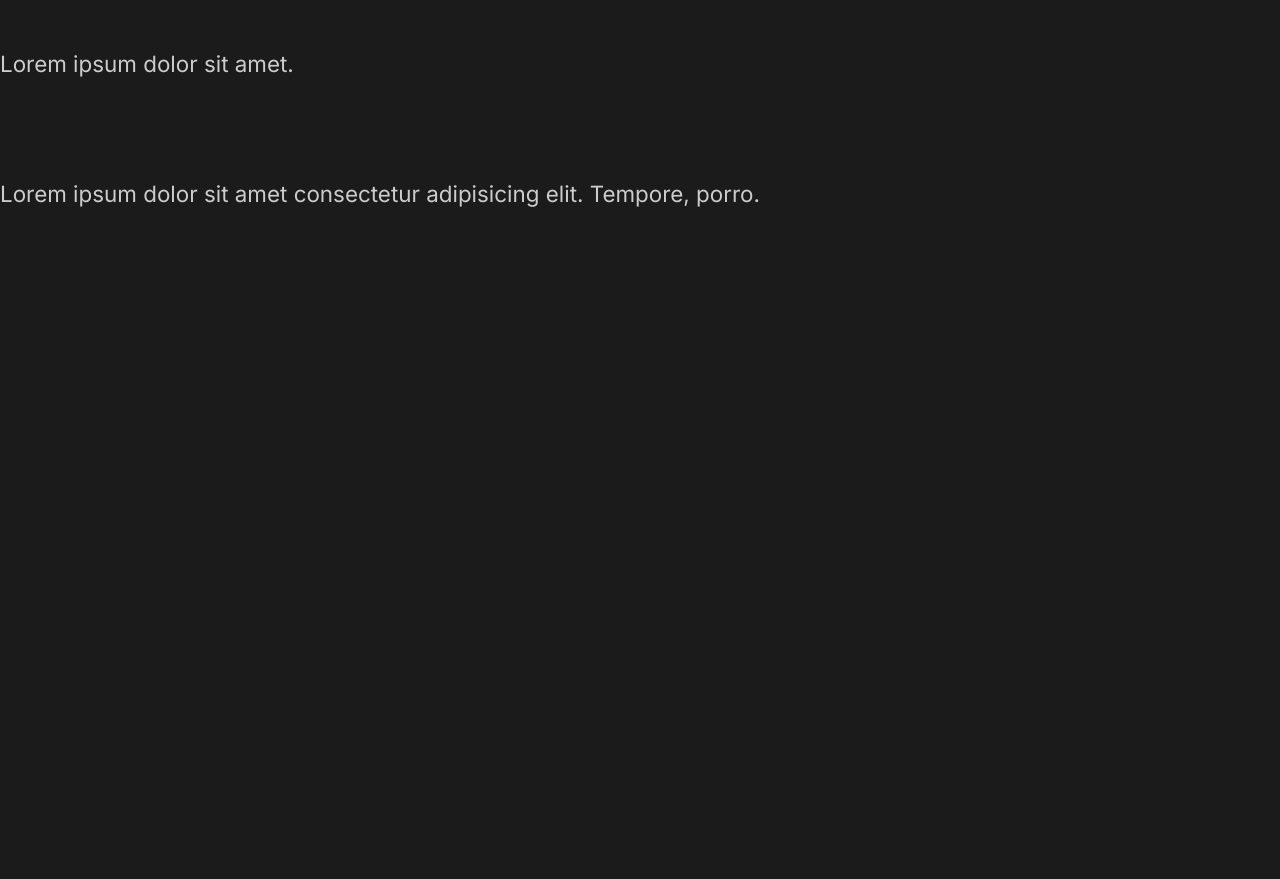
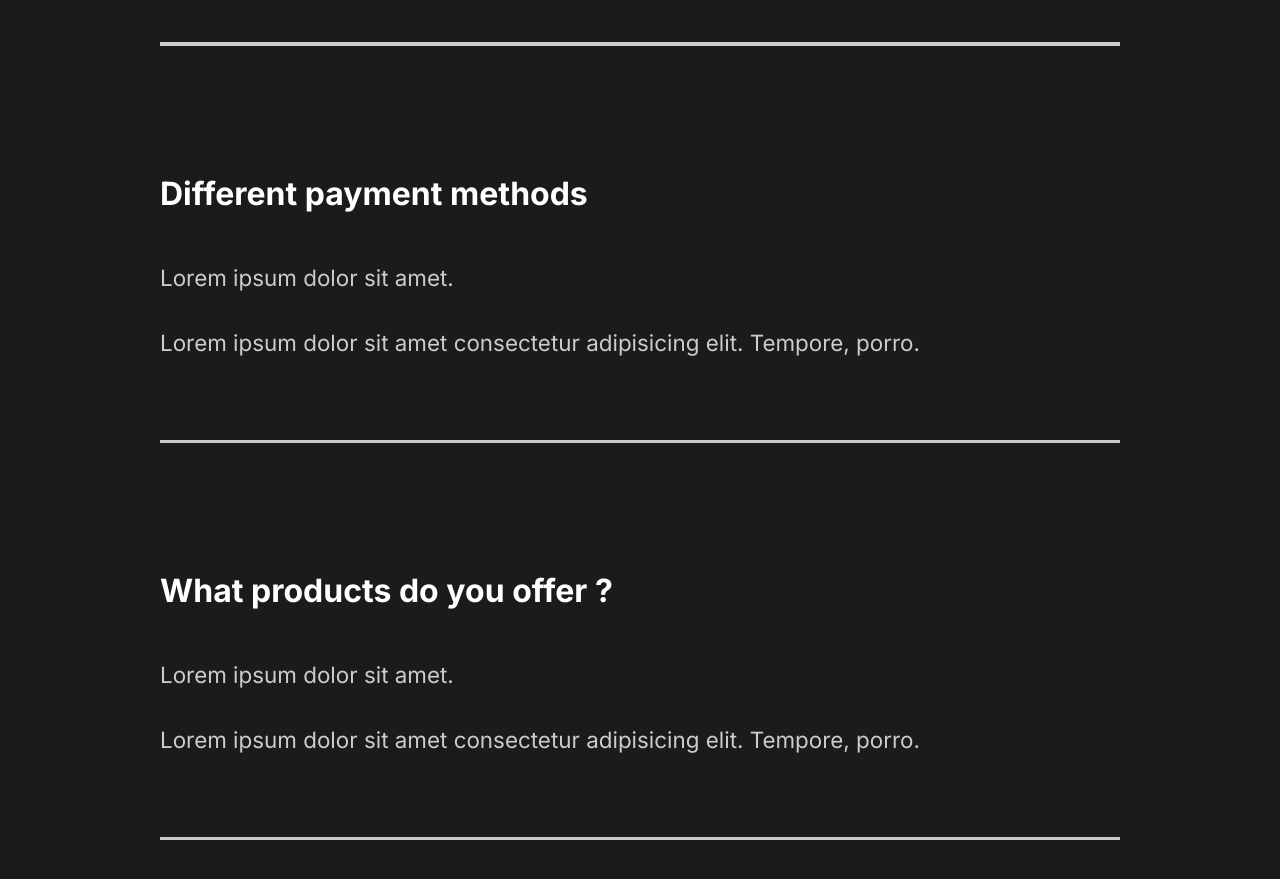
Before and after one commit to Alexelso/focus, a React (Create React App) app: page / in a window 1280 px wide. Shown: the part 3026-3905 px from the top of the page. Before the commit the page ends 3285 px from the top, so only its background shows below. Built offline with nearby package versions, Linux system fonts and the light colour scheme.

Commit message:
still styling

```diff
--- a/src/components/FaqSection.jsx
+++ b/src/components/FaqSection.jsx
@@ -1,8 +1,10 @@
 import React from 'react';
+import {About} from '../styles';
+import styled from 'styled-components';
 
 const FaqSection = () => {
   return (
-    <div className="faq">
+    <Faq>
       <h2>Any questions <span>faq</span></h2>
       <div className="question">
         <h4>How do I start ?</h4>
@@ -12,6 +14,7 @@
             Lorem ipsum dolor sit amet consectetur adipisicing elit. Tempore, porro.
           </p>
         </div>
+        <div className="faq-line" />
       </div>
       <div className="question">
         <h4>Daily schedule</h4>
@@ -21,6 +24,7 @@
             Lorem ipsum dolor sit amet consectetur adipisicing elit. Tempore, porro.
           </p>
         </div>
+        <div className="faq-line" />
       </div>
       <div className="question">
         <h4>Different payment methods</h4>
@@ -30,6 +34,7 @@
             Lorem ipsum dolor sit amet consectetur adipisicing elit. Tempore, porro.
           </p>
         </div>
+        <div className="faq-line" />
       </div>
       <div className="question">
         <h4>What products do you offer ?</h4>
@@ -39,9 +44,37 @@
             Lorem ipsum dolor sit amet consectetur adipisicing elit. Tempore, porro.
           </p>
         </div>
+        <div className="faq-line" />
       </div>
-    </div>
+    </Faq>
   );
 };
 
+const Faq = styled (About)`
+  display: block;
+  h2{
+    padding-bottom: 2rem;
+    font-weight: lighter;
+  }
+  span{
+    display: block;
+  }
+  .faq-line{
+    background: #cccccc;
+    height: 0.2rem;
+    margin: 2rem 0rem;
+    width: 100%;
+  }
+  .question{
+    padding: 3rem 0rem;
+    cursor: pointer;
+  }
+  .answer{
+    padding: 2rem 0rem;
+    p{
+      padding: 1rem 0rem;
+    }
+  }
+`;
+
 export default FaqSection;
--- a/src/components/GlobalStyle.jsx
+++ b/src/components/GlobalStyle.jsx
@@ -35,6 +35,7 @@
 }
 h4{
     font-weight: bold;
+    font-size: 2rem;
 }
 span{
     font-weight: bold;
```
